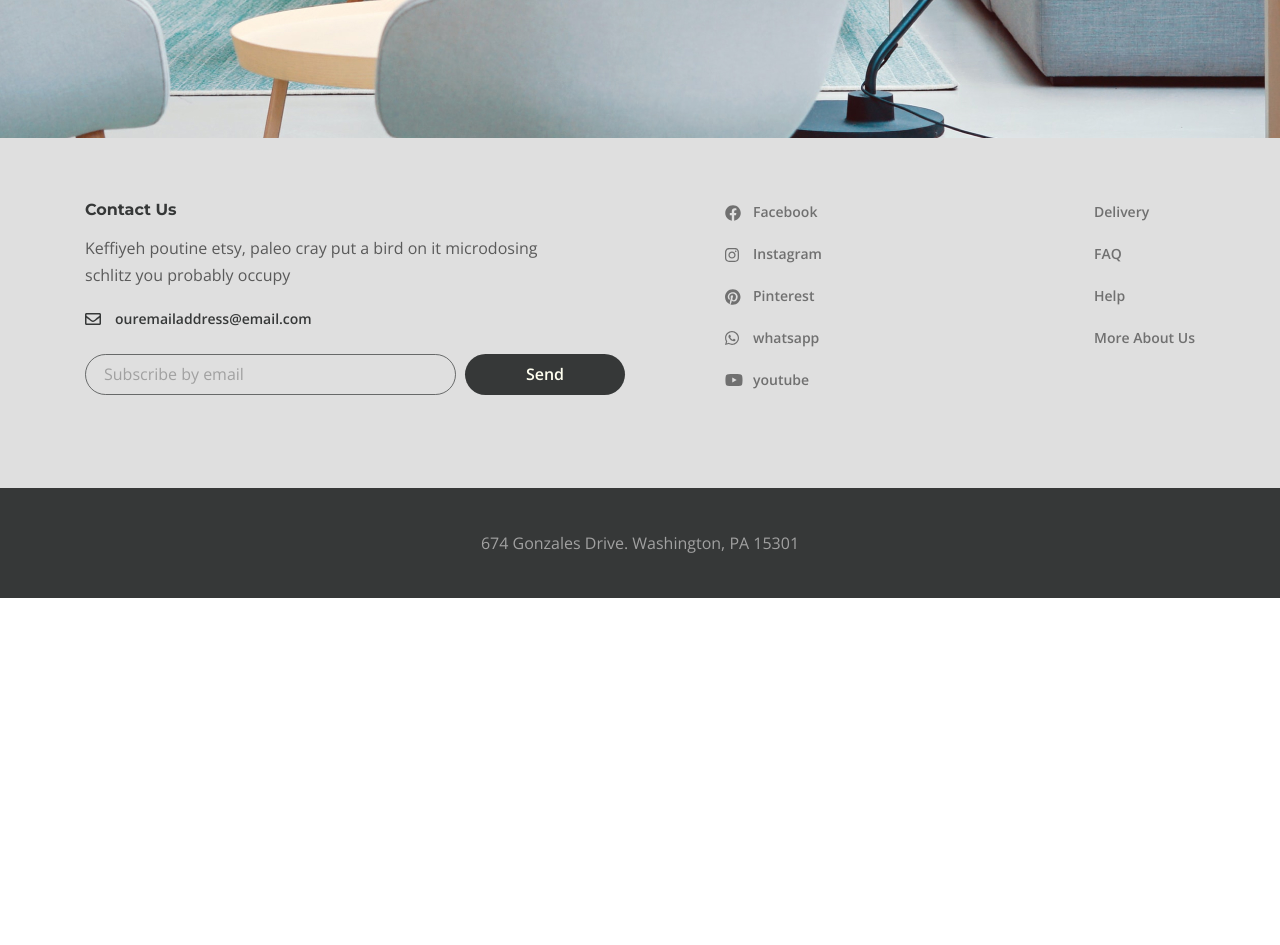
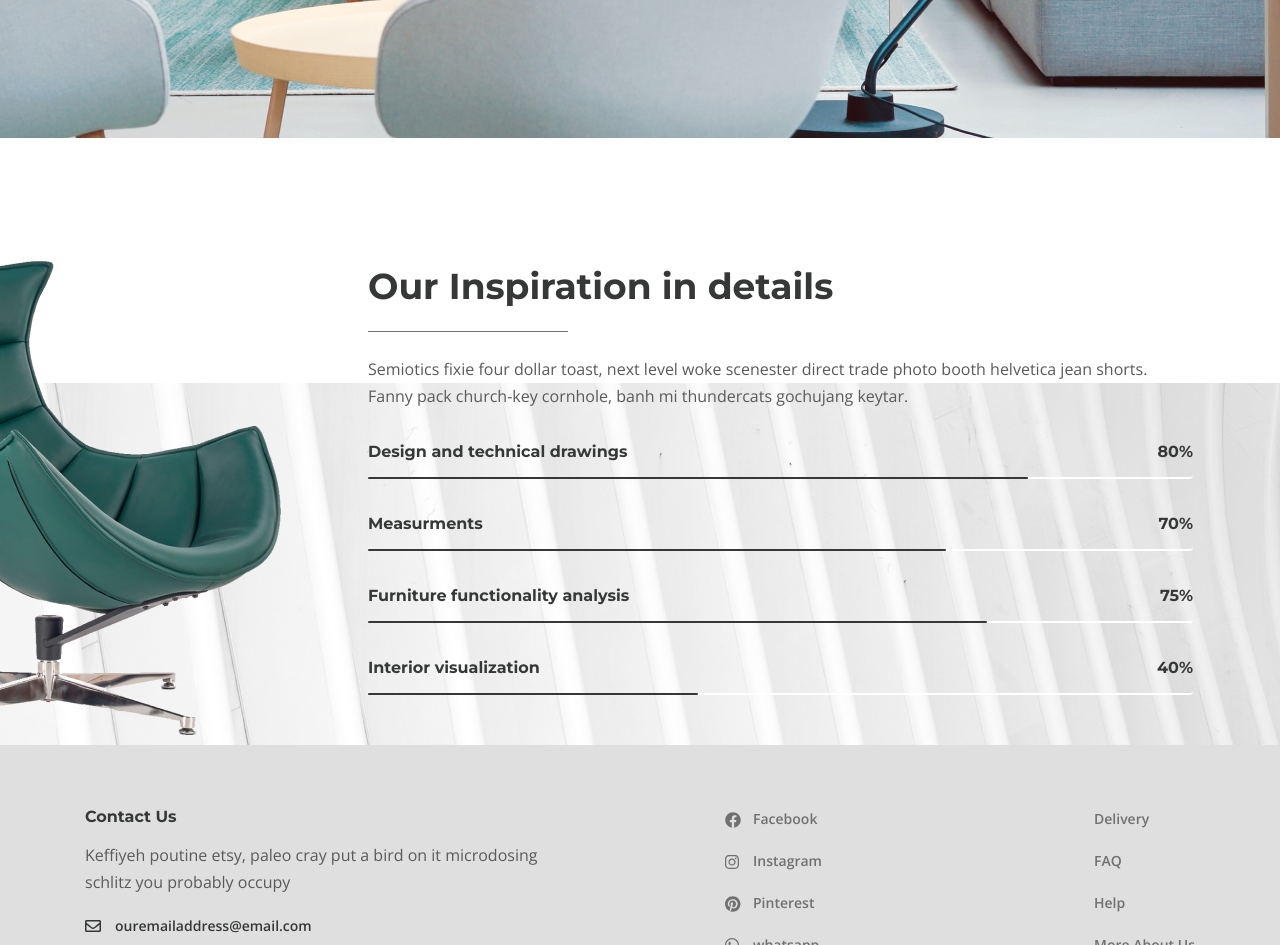
Before and after one commit to StasSAP16/desire, a website: page app/about.html in a window 1280 px wide. Shown: the part 1460-2405 px from the top of the page. Before the commit the page ends 2058 px from the top, so only its background shows below. Drawn offline with nearby package versions, Linux system fonts and the light colour scheme.

Commit message:
section inspiration

```diff
--- a/app/about.html
+++ b/app/about.html
@@ -179,6 +179,51 @@
             </a>
           </div>
         </section>
+        <section class="inspiration">
+          <div class="container-fluid">
+            <div class="inspiration__inner">
+              <img class="inspiration__images" src="images/inspiration-decore.png" alt="images">
+              <div class="inspiration__content">
+                <h3 class="inspiration__title">
+                  Our Inspiration in details
+                </h3>
+                <p class="inspiration__text">
+                  Semiotics fixie four dollar toast, next level woke scenester direct trade photo booth helvetica jean shorts. Fanny pack church-key cornhole, banh mi thundercats gochujang keytar.
+                </p>
+                <ul class="inspiration__list">
+                  <li class="inspiration__item">
+                    <div class="inspiration__item-content">
+                      <p class="inspiration__item-text">Design and technical drawings</p>
+                      <p class="inspiration__num">80%</p>
+                    </div>
+                    <div class="inspiration__line" style="width: 80%;"></div>
+                  </li>
+                  <li class="inspiration__item">
+                    <div class="inspiration__item-content">
+                      <p class="inspiration__item-text">Measurments</p>
+                      <p class="inspiration__num">70%</p>
+                    </div>
+                    <div class="inspiration__line" style="width: 70%;"></div>
+                  </li>
+                  <li class="inspiration__item">
+                    <div class="inspiration__item-content">
+                      <p class="inspiration__item-text">Furniture functionality analysis</p>
+                      <p class="inspiration__num">75%</p>
+                    </div>
+                    <div class="inspiration__line" style="width: 75%;"></div>
+                  </li>
+                  <li class="inspiration__item">
+                    <div class="inspiration__item-content">
+                      <p class="inspiration__item-text">Interior visualization</p>
+                      <p class="inspiration__num">40%</p>
+                    </div>
+                    <div class="inspiration__line" style="width: 40%;"></div>
+                  </li>
+                </ul>
+              </div>
+            </div>
+          </div>
+        </section>
       </main>
       <footer class="footer">
         <div class="footer__content">
--- a/app/scss/style.scss
+++ b/app/scss/style.scss
@@ -526,6 +526,77 @@
     }
 }
 
+.inspiration{
+    padding-top: 100px;
+    position: relative;
+    &::after{
+        content: '';
+        position: absolute;
+        bottom: 0;
+        left: 0;
+        right: 0;
+        background-image: url(../images/inspiration-bg.jpg);
+        height: 362px;
+        z-index: -1;
+    }
+    &__inner{
+        display: flex;
+        justify-content: center;
+        align-items: center;
+    }
+    &__images{
+        margin-right: 78px;
+        // двигаем картинку чтобы текст был на ровне с предыдущим разделом
+        margin-left: -230px;
+    }
+    &__title{
+        font-size: 36px;
+        line-height: 60px;
+        color: $title;
+        @extend %title-font;
+        padding-bottom: 16px;
+        margin-bottom: 24px;
+        position: relative;
+        &::after{
+            content: '';
+            position: absolute;
+            bottom: 0;
+            left: 0;
+            background: #6D7278;
+            width: 200px;
+            height: 1px;
+        }
+    }
+    &__text{
+        margin-bottom: 30px;
+    }
+
+    &__content{
+        max-width: 825px;
+    }
+    &__item{
+        color: $title;
+        @extend %title-font;
+        line-height: 23px;
+        margin-bottom: 33px;
+    }
+    // полоска
+    &__item-content{
+        display: flex;
+        justify-content: space-between;
+        padding-bottom: 14px;
+        border-bottom: 2px solid #fff;
+        border-radius: 4px;
+    }
+    // черная полоска
+    &__line{
+        height: 2px;
+        border-radius: 4px;
+        background-color:  $title;
+        margin-top: -2px;
+    }
+}
+
 .footer{
     &__content{
         background: #DFDFDF;
```
Also changed, not shown: app/css/style.min.css, app/images/inspiration-bg.jpg (added), app/images/inspiration-decore.png (added).
